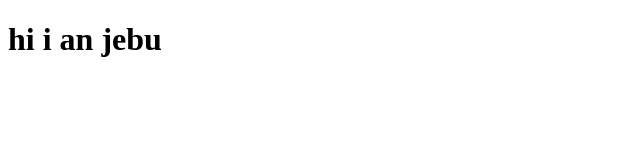
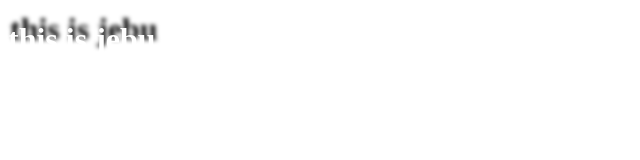
Before and after one commit to afsanaabrar/projects1, a plain HTML site: page index.html in a window 1280 px wide. Shown: the whole page, without its empty margins (0-640 px from the left). Drawn offline with Linux system fonts and the light colour scheme.

Commit message:
add my first blog

```diff
--- /dev/null
+++ b/css.css
@@ -0,0 +1,4 @@
+div{
+   color:white;
+   text-shadow: 2px -10px 4px black;
+}
--- a/index.html
+++ b/index.html
@@ -3,12 +3,15 @@
 <head>
     <meta charset="UTF-8">
     <meta name="viewport" content="width=device-width, initial-scale=1.0">
-  <link rel="shortcut icon" href="image/whats.png" type="image/x-icon">
-    <title>this is first froject
-    </title>
+    <link rel="shortcut icon" href="image/whats.png" type="image/x-icon">
+    <link rel="stylesheet" href="css.css">
+    <title>Document</title>
 </head>
 <body>
-    <h1>hi i an jebu</h1>
+   <div>
+<h1>this is jebu</h1>   </div>
+
+
 
 </body>
 </html>
```
